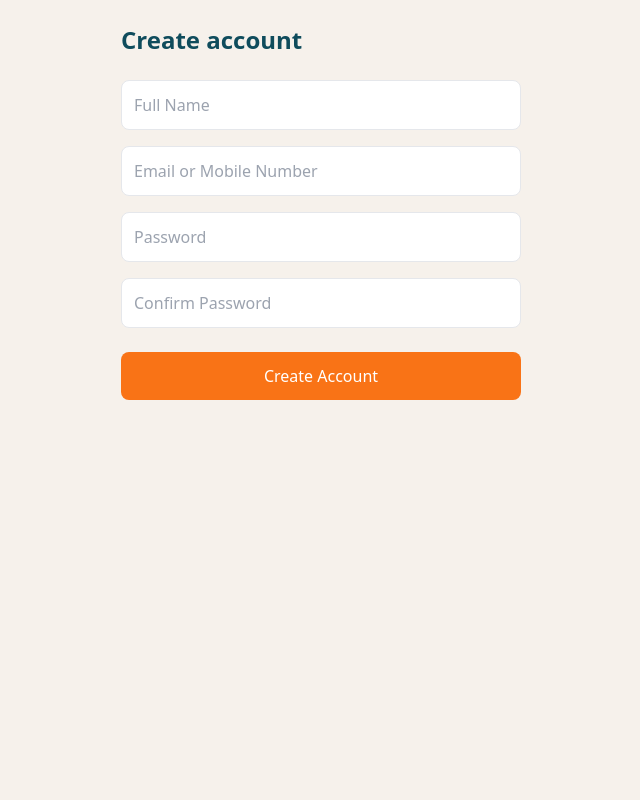
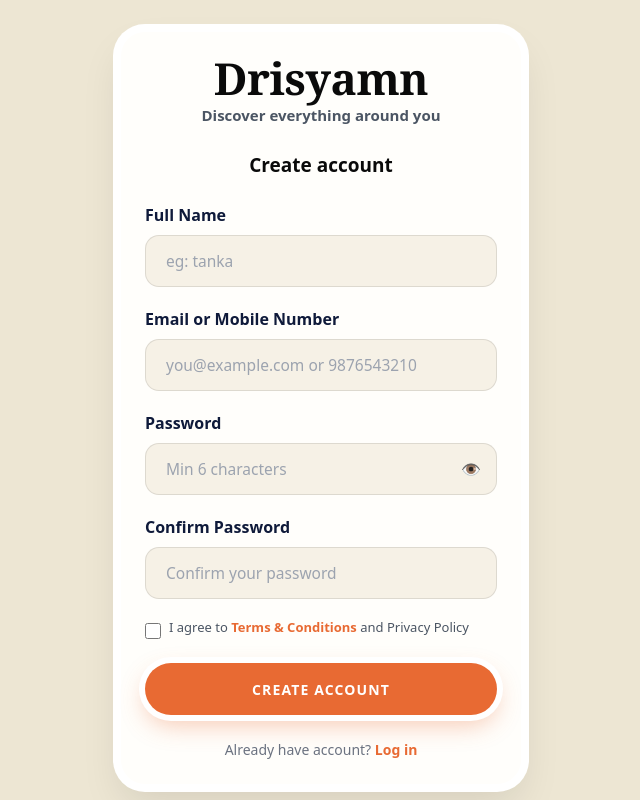
Before and after one commit to drisyamnretails-maker/drisyamn, a Next.js app: page /signup in a window 1280 px wide. Shown: the whole page, without its empty margins (319-959 px from the left). Built offline with nearby package versions, Linux system fonts and the light colour scheme; no server answers.

Commit message:
final signup

```diff
--- a/app/login/page.tsx
+++ b/app/login/page.tsx
@@ -38,12 +38,12 @@ export default function LoginPage() {
       let emailToUse = id.toLowerCase();
       const cleanPhone = id.replace(/\D/g, '');
 
-      // STEP 1: Agar user ne mobile ya username dala hai toh email nikalo
       if (!emailToUse.includes('@')) {
+        // FIX: phone/email/username sabse email nikalna
         const { data: profile } = await supabase
         .from('profiles')
         .select('email, phone, username')
-         .or(`phone.eq.${cleanPhone},username.eq.${emailToUse},email.eq.${emailToUse}`)
+        .or(`phone.eq.${id},phone.eq.${cleanPhone},username.eq.${emailToUse},email.eq.${emailToUse}`)
         .maybeSingle();
 
         if (!profile?.email) {
@@ -52,7 +52,6 @@ export default function LoginPage() {
         emailToUse = profile.email;
       }
 
-      // STEP 2: Ab asli Supabase Auth se login karo (yehi permanent hai)
       const { data: authData, error: authError } = await supabase.auth.signInWithPassword({
         email: emailToUse,
         password: password,
@@ -60,7 +59,6 @@ export default function LoginPage() {
 
       if (authError) throw authError;
 
-      // STEP 3: Profile ka data lo homefeed ke liye
       const { data: fullProfile } = await supabase
       .from('profiles')
       .select('*')
--- a/app/signup/page.tsx
+++ b/app/signup/page.tsx
@@ -1,68 +1,152 @@
-"use client"
-import { useState } from "react"
-import { supabase } from "@/lib/supabase"
-import { useRouter } from "next/navigation"
+"use client";
+import { useState } from "react";
+import { useRouter } from "next/navigation";
+import Link from "next/link";
+import { supabase } from "@/lib/supabase";
 
-export default function Signup() {
-  const [name, setName] = useState("")
-  const [contact, setContact] = useState("")
-  const [password, setPassword] = useState("")
-  const [confirm, setConfirm] = useState("")
-  const [loading, setLoading] = useState(false)
-  const router = useRouter()
+const ORANGE = "#E86A33";
+const PAGE_BG = "#EDE6D3";
+const PURE_BLACK = "#0A0A0A";
+const LABEL_BLACK = "#0F1A3A";
+
+export default function SignupPage() {
+  const router = useRouter();
+  const [name, setName] = useState("");
+  const [contact, setContact] = useState("");
+  const [password, setPassword] = useState("");
+  const [confirm, setConfirm] = useState("");
+  const [show, setShow] = useState(false);
+  const [terms, setTerms] = useState(false);
+  const [loading, setLoading] = useState(false);
+  const [step, setStep] = useState<"form" | "otp">("form");
+  const [otp, setOtp] = useState("");
+  const [authEmail, setAuthEmail] = useState("");
+  const [shake, setShake] = useState(false);
+  const [err, setErr] = useState("");
+
+  const triggerShake = () => { setShake(true); setTimeout(()=>setShake(false),400); }
 
   const handleSignup = async () => {
-    if (!name || !contact || !password) { alert("Sab bharo"); return; }
-    if (password !== confirm) { alert("Password match nahi ho raha"); return; }
-    setLoading(true)
+    setErr("");
+    if (!name.trim() ||!contact.trim() ||!password ||!confirm) {
+      setErr("All fields are required"); triggerShake(); return;
+    }
+    if (password!== confirm) { setErr("Passwords do not match"); triggerShake(); return; }
+    if (password.length < 6) { setErr("Password must be 6+ characters"); triggerShake(); return; }
+    if (!terms) { setErr("Please accept Terms & Conditions"); triggerShake(); return; }
+
+    setLoading(true);
     try {
-      const isEmail = contact.includes("@")
-      const authEmail = isEmail ? contact.trim() : `${contact.trim()}@d.com`
-      const phoneVal = isEmail ? null : contact.trim()
-      const username = contact.replace(/[@.]/g, "_") + "_" + Date.now()
+      const isEmail = contact.includes("@");
+      const emailToUse = isEmail? contact.trim().toLowerCase() : `${contact.trim()}@drisyamn.com`;
+      const phoneVal = isEmail? null : contact.trim();
+      setAuthEmail(emailToUse);
+      const username = contact.replace(/[@.]/g, "_") + "_" + Date.now();
 
-      // 1. Password sirf Auth me jayega
       const { data: authData, error: authError } = await supabase.auth.signUp({
-        email: authEmail,
+        email: emailToUse,
         password: password,
-      })
-      if (authError) throw authError
-      if (!authData.user) throw new Error("User create nahi hua")
+      });
+      if (authError) throw authError;
+      if (!authData.user) throw new Error("Signup failed");
 
-      // 2. Profiles me password KABHI NAHI jayega - ye permanent fix hai
+      // PERMANENT FIX: password kabhi profiles me nahi jayega
       const { error: profileError } = await supabase.from("profiles").insert({
         id: authData.user.id,
         username: username,
-        full_name: name,
-        display_name: name,
-        email: authEmail,
+        full_name: name.trim(),
+        display_name: name.trim(),
+        email: emailToUse,
         phone: phoneVal,
         bio: `Hi, I am ${name}`,
         avatar_url: `https://api.dicebear.com/7.x/initials/svg?seed=${name}`,
         role: 'personal',
         onboarding_done: false
-      })
-      if (profileError) throw profileError
+      });
+      if (profileError) throw profileError;
 
-      alert("Account ban gaya!")
-      router.push("/onboarding")
+      // Agar real email hai to OTP screen dikhao, phone hai to direct onboarding
+      if (isEmail) {
+        setStep("otp");
+      } else {
+        // phone wale ka email fake hai, isliye auto login kara dete hain
+        await supabase.auth.signInWithPassword({ email: emailToUse, password });
+        router.push("/onboarding");
+      }
     } catch (e: any) {
-      alert("Error: " + e.message)
-    } finally {
-      setLoading(false)
-    }
-  }
+      setErr(e.message); triggerShake();
+    } finally { setLoading(false); }
+  };
+
+  const verifyOtp = async () => {
+    if (!otp || otp.length < 6) { setErr("Enter 6-digit OTP"); return; }
+    setLoading(true);
+    try {
+      const { error } = await supabase.auth.verifyOtp({
+        email: authEmail,
+        token: otp,
+        type: 'signup'
+      });
+      if (error) throw error;
+      router.push("/onboarding");
+    } catch (e: any) {
+      setErr(e.message); triggerShake();
+    } finally { setLoading(false); }
+  };
+
+  const labelStyle = { color: LABEL_BLACK, fontSize: "16px", fontWeight: 700 } as const;
 
   return (
-    <div className="p-6 max-w-md mx-auto">
-      <h1 className="text-2xl font-bold mb-4">Create account</h1>
-      <input value={name} onChange={e=>setName(e.target.value)} placeholder="Full Name" className="border p-3 w-full my-2 rounded-lg"/>
-      <input value={contact} onChange={e=>setContact(e.target.value)} placeholder="Email or Mobile Number" className="border p-3 w-full my-2 rounded-lg"/>
-      <input type="password" value={password} onChange={e=>setPassword(e.target.value)} placeholder="Password" className="border p-3 w-full my-2 rounded-lg"/>
-      <input type="password" value={confirm} onChange={e=>setConfirm(e.target.value)} placeholder="Confirm Password" className="border p-3 w-full my-2 rounded-lg"/>
-      <button onClick={handleSignup} className="bg-orange-500 text-white p-3 w-full rounded-lg mt-4">
-        {loading ? "CREATING..." : "Create Account"}
-      </button>
+    <div className="min-h-[100vh] w-full flex items-start justify-center p-4 pt-8 overflow-y-auto" style={{background:PAGE_BG}}>
+      <div className={`w-full max-w-[400px] bg-[#FFFEFB] rounded-[24px] px-6 py-6 mb-8 shadow-[0_0_0_8px_#fff,0_20px_40px_rgba(0,0,0,0.1)] ${shake? "animate-[shake_0.4s_ease]" : ""}`}>
+
+        <div className="text-center">
+          <h1 className="font-serif leading-none" style={{color: PURE_BLACK, fontSize: "44px", fontWeight: 800, letterSpacing: "-0.5px"}}>Drisyamn</h1>
+          <p className="mt-1" style={{color: "#4B5563", fontSize: "15px", fontWeight: 600}}>Discover everything around you</p>
+          <h2 className="mt-6" style={{color: PURE_BLACK, fontSize: "19px", fontWeight: 700}}>{step === "form"? "Create account" : "Verify OTP"}</h2>
+        </div>
+
+        {step === "form"? (
+        <div className="mt-6">
+          <label style={labelStyle}>Full Name</label>
+          <input value={name} onChange={e=>setName(e.target.value)} placeholder="eg: tanka" className="mt-2 w-full h-[52px] px-5 rounded-[14px] bg-[#F6F1E6] border border-black/10 text-[15.5px] font-medium outline-none focus:bg-white focus:border-[#E86A33]/40 focus:shadow-[0_0_0_4px_rgba(232,106,51,0.15)]" style={{color:"#111827"}}/>
+
+          <label className="mt-5 block" style={labelStyle}>Email or Mobile Number</label>
+          <input value={contact} onChange={e=>setContact(e.target.value)} placeholder="you@example.com or 9876543210" className="mt-2 w-full h-[52px] px-5 rounded-[14px] bg-[#F6F1E6] border border-black/10 text-[15.5px] font-medium outline-none focus:bg-white focus:border-[#E86A33]/40" style={{color:"#111827"}}/>
+
+          <label className="mt-5 block" style={labelStyle}>Password</label>
+          <div className="relative mt-2">
+            <input value={password} onChange={e=>setPassword(e.target.value)} type={show? "text":"password"} placeholder="Min 6 characters" className="w-full h-[52px] px-5 pr-12 rounded-[14px] bg-[#F6F1E6] border border-black/10 text-[15.5px] font-medium outline-none focus:bg-white focus:border-[#E86A33]/40" style={{color:"#111827"}}/>
+            <button onClick={()=>setShow(!show)} type="button" className="absolute right-4 top-1/2 -translate-y-1/2" style={{color:PURE_BLACK}}>{show? "🙈":"👁️"}</button>
+          </div>
+
+          <label className="mt-5 block" style={labelStyle}>Confirm Password</label>
+          <input value={confirm} onChange={e=>setConfirm(e.target.value)} type="password" placeholder="Confirm your password" className="mt-2 w-full h-[52px] px-5 rounded-[14px] bg-[#F6F1E6] border border-black/10 text-[15.5px] font-medium outline-none focus:bg-white focus:border-[#E86A33]/40" style={{color:"#111827"}}/>
+
+          <label className="mt-5 flex items-start gap-2 cursor-pointer">
+            <input type="checkbox" checked={terms} onChange={e=>setTerms(e.target.checked)} className="mt-1 w-4 h-4 accent-[#E86A33]"/>
+            <span className="text-[13px] font-medium leading-4" style={{color:"#4B5563"}}>I agree to <Link href="/terms" className="font-bold" style={{color:ORANGE}}>Terms & Conditions</Link> and Privacy Policy</span>
+          </label>
+
+          {err && <div className="mt-4 px-4 py-2.5 rounded-[10px] bg-[#F6F1E6] text-[13px] font-bold border border-black/5" style={{color:PURE_BLACK}}>{err}</div>}
+
+          <button onClick={handleSignup} disabled={loading} className="mt-6 w-full h-[52px] rounded-full text-white text-[14px] font-black tracking-[0.08em] uppercase hover:-translate-y-0.5 active:scale-[0.98] disabled:opacity-70 transition-all flex items-center justify-center" style={{background:ORANGE, boxShadow:"0 0 0 6px white, 0 10px 24px rgba(232,106,51,0.35)"}}>
+            {loading? <span className="flex gap-1"><span className="w-1.5 h-1.5 bg-white rounded-full animate-bounce [animation-delay:-0.3s]"></span><span className="w-1.5 h-1.5 bg-white rounded-full animate-bounce [animation-delay:-0.15s]"></span><span className="w-1.5 h-1.5 bg-white rounded-full animate-bounce"></span></span> : "CREATE ACCOUNT"}
+          </button>
+
+          <p className="mt-6 text-center text-[14px]"><span className="font-medium" style={{color:"#6B7280"}}>Already have account?</span> <Link href="/login" className="font-bold hover:underline" style={{color:ORANGE}}>Log in</Link></p>
+        </div>
+        ) : (
+        <div className="mt-6">
+          <p className="text-[14px] font-medium" style={{color:"#4B5563"}}>OTP sent to {authEmail}. Check email.</p>
+          <input value={otp} onChange={e=>setOtp(e.target.value)} placeholder="Enter 6-digit OTP" className="mt-4 w-full h-[52px] px-5 rounded-[14px] bg-[#F6F1E6] border border-black/10 text-[18px] tracking-[0.3em] font-bold text-center outline-none focus:bg-white focus:border-[#E86A33]/40" style={{color:"#111827"}}/>
+          {err && <div className="mt-4 px-4 py-2.5 rounded-[10px] bg-[#F6F1E6] text-[13px] font-bold border border-black/5" style={{color:PURE_BLACK}}>{err}</div>}
+          <button onClick={verifyOtp} disabled={loading} className="mt-6 w-full h-[52px] rounded-full text-white text-[14px] font-black tracking-[0.08em] uppercase disabled:opacity-70 flex items-center justify-center" style={{background:ORANGE, boxShadow:"0 0 0 6px white, 0 10px 24px rgba(232,106,51,0.35)"}}>{loading? "VERIFYING..." : "VERIFY OTP"}</button>
+          <button onClick={()=>setStep("form")} className="mt-4 w-full text-[13px] font-bold" style={{color:"#6B7280"}}>Back</button>
+        </div>
+        )}
+      </div>
+      <style jsx>{`@keyframes shake{0%,100%{transform:translateX(0)}20%,60%{transform:translateX(-4px)}40%,80%{transform:translateX(4px)}}`}</style>
     </div>
-  )
+  );
 }
```
Lines whose indentation alone changed are shown as unchanged.
